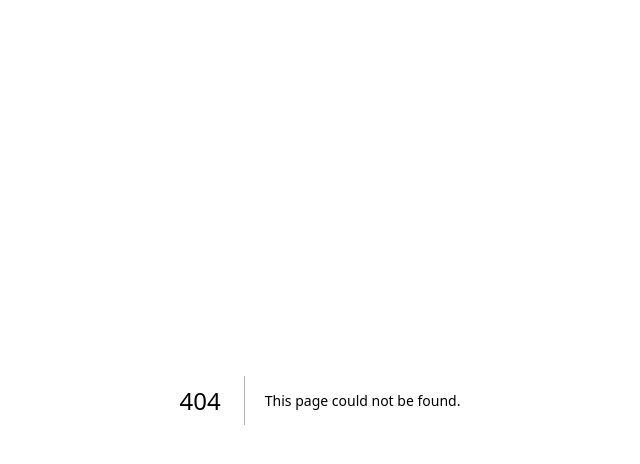
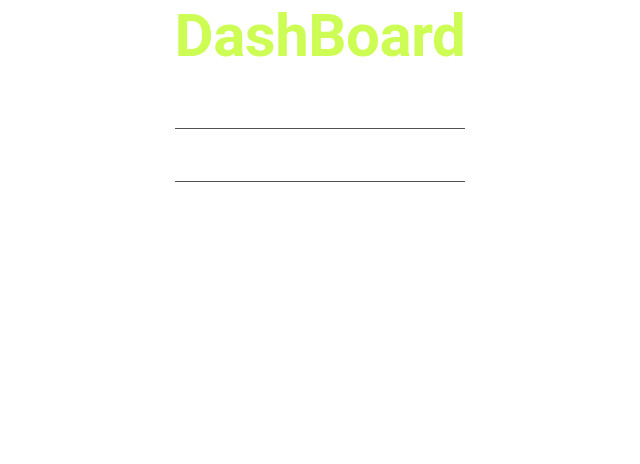
Before and after one commit to FishingDonut/FastCutLink, a Next.js app: page /dashboard in a window 1280 px wide. Before the commit this address had no page. Shown: the top 464 px of the page, without its empty margins (320-960 px from the left). Built offline with nearby package versions, Linux system fonts and the light colour scheme.

Commit message:
dashboard base

```diff
--- /dev/null
+++ b/app/dashboard/page.tsx
@@ -0,0 +1,36 @@
+'use client';
+
+import { Grid2 as Grid, Typography, TableContainer, Table, TableHead, TableRow, TableCell, TableBody } from "@mui/material";
+
+
+
+export default function Page() {
+    return (
+        <Grid container display="flex" flexDirection="column" alignContent="center">
+            <Grid>
+                <Typography variant="h2" fontWeight="bold" color="primary">
+                    DashBoard
+                </Typography>
+            </Grid>
+            <Grid>
+                <TableContainer>
+                    <Table>
+                        <TableHead>
+                            <TableRow>
+                                <TableCell>ID</TableCell>
+                                <TableCell>Name</TableCell>
+                            </TableRow>
+                        </TableHead>
+                        <TableBody>
+                                <TableRow >
+                                    <TableCell>1</TableCell>
+                                    <TableCell>jorge</TableCell>
+                                </TableRow>
+
+                        </TableBody>
+                    </Table>
+                </TableContainer>
+            </Grid>
+        </Grid>
+    );
+}
```
